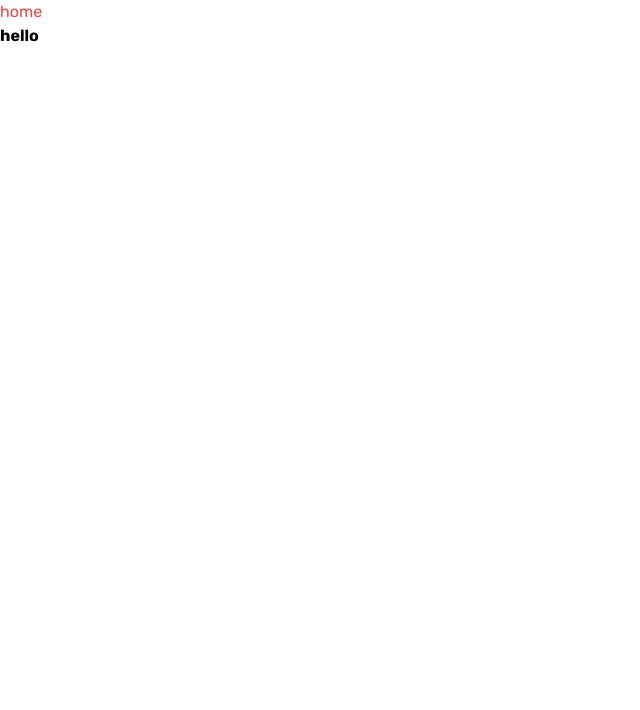
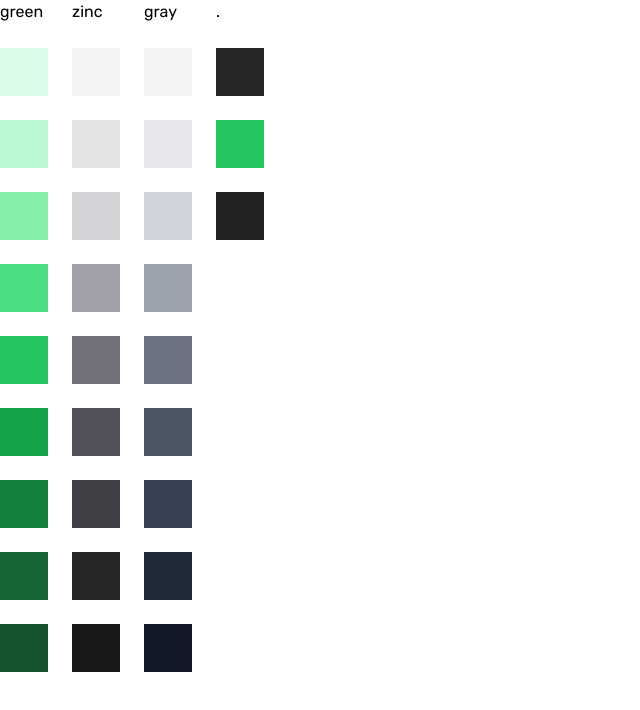
Before and after one commit to grzegorzpokorski/grzegorzpokorski.pl, a Next.js app: page / in a window 1280 px wide. Shown: the top 710 px of the page, without its empty margins (0-640 px from the left). Built offline with nearby package versions, Linux system fonts and the light colour scheme.

Commit message:
feat: select colors

```diff
--- a/src/pages/index.tsx
+++ b/src/pages/index.tsx
@@ -1,8 +1,48 @@
 export default function Home() {
   return (
-    <>
-      <p className="text-red-500">home</p>
-      <h1 className="font-bold">hello</h1>
-    </>
+    <div className="flex flex-row gap-6">
+      <div className="flex flex-col gap-6">
+        <span className="">green</span>
+        <div className="w-12 h-12 block bg-green-100"></div>
+        <div className="w-12 h-12 block bg-green-200"></div>
+        <div className="w-12 h-12 block bg-green-300"></div>
+        <div className="w-12 h-12 block bg-green-400"></div>
+        <div className="w-12 h-12 block bg-green-500"></div>
+        <div className="w-12 h-12 block bg-green-600"></div>
+        <div className="w-12 h-12 block bg-green-700"></div>
+        <div className="w-12 h-12 block bg-green-800"></div>
+        <div className="w-12 h-12 block bg-green-900"></div>
+      </div>
+      <div className="flex flex-col gap-6">
+        <span className="">zinc</span>
+        <div className="w-12 h-12 block bg-zinc-100"></div>
+        <div className="w-12 h-12 block bg-zinc-200"></div>
+        <div className="w-12 h-12 block bg-zinc-300"></div>
+        <div className="w-12 h-12 block bg-zinc-400"></div>
+        <div className="w-12 h-12 block bg-zinc-500"></div>
+        <div className="w-12 h-12 block bg-zinc-600"></div>
+        <div className="w-12 h-12 block bg-zinc-700"></div>
+        <div className="w-12 h-12 block bg-zinc-800"></div>
+        <div className="w-12 h-12 block bg-zinc-900"></div>
+      </div>
+      <div className="flex flex-col gap-6">
+        <span className="">gray</span>
+        <div className="w-12 h-12 block bg-gray-100"></div>
+        <div className="w-12 h-12 block bg-gray-200"></div>
+        <div className="w-12 h-12 block bg-gray-300"></div>
+        <div className="w-12 h-12 block bg-gray-400"></div>
+        <div className="w-12 h-12 block bg-gray-500"></div>
+        <div className="w-12 h-12 block bg-gray-600"></div>
+        <div className="w-12 h-12 block bg-gray-700"></div>
+        <div className="w-12 h-12 block bg-gray-800"></div>
+        <div className="w-12 h-12 block bg-gray-900"></div>
+      </div>
+      <div className="flex flex-col gap-6">
+        <span className="">.</span>
+        <div className="w-12 h-12 block bg-zinc-800"></div>
+        <div className="w-12 h-12 block bg-green-500"></div>
+        <div className="w-12 h-12 block bg-[#222]"></div>
+      </div>
+    </div>
   );
 }
--- a/tailwind.config.js
+++ b/tailwind.config.js
@@ -1,10 +1,14 @@
 const defaultTheme = require("tailwindcss/defaultTheme");
+const colors = require("tailwindcss/colors");
 
 /** @type {import('tailwindcss').Config} */
 module.exports = {
-  content: ["./src/**/*.{js,ts,jsx,tsx}"],
+  content: ["./src/**/*.{ts,tsx}"],
   theme: {
     extend: {
+      colors: {
+        primary: colors.green,
+      },
       fontFamily: {
         sans: ["var(--font-rubik)", ...defaultTheme.fontFamily.sans],
       },
```
